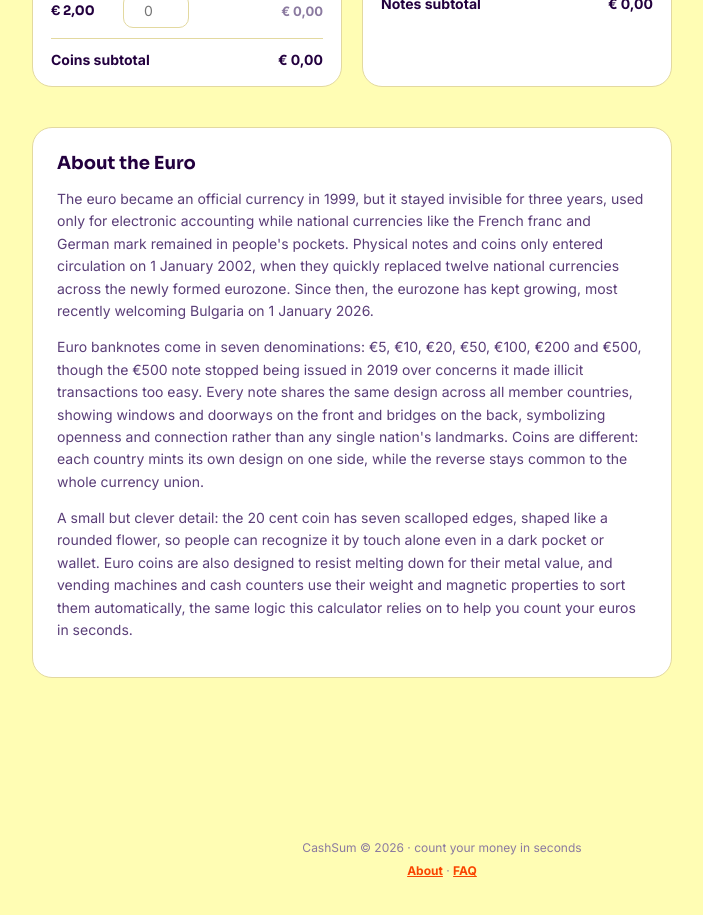
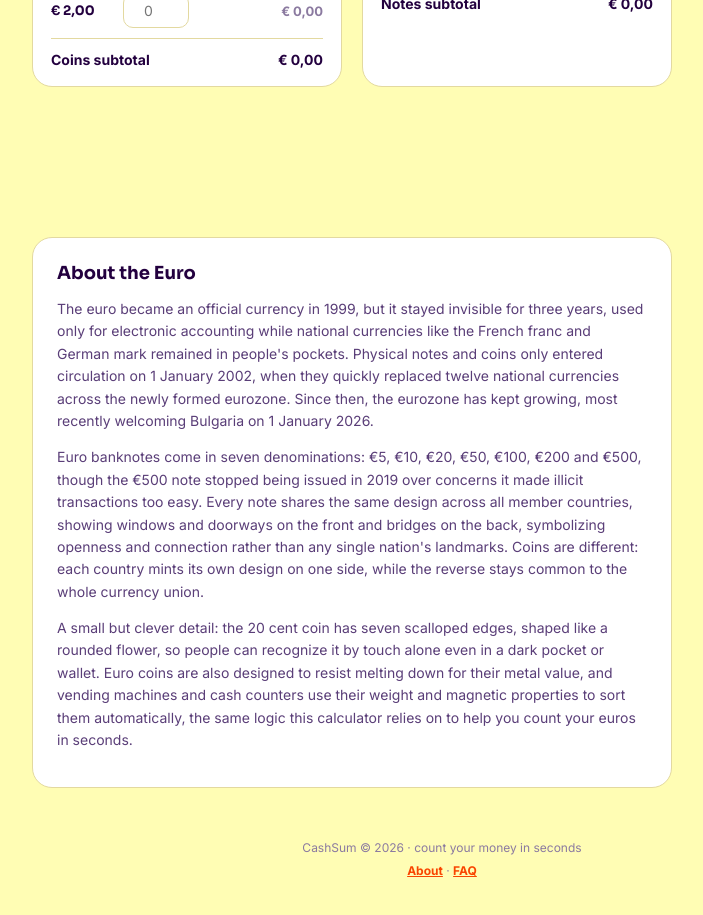
Before and after one commit to adilsonschmidtjunior-cpu/cashsum, a Next.js app: page /eur in a window 1280 px wide. Shown: the part 960-1875 px from the top of the page, without its empty margins (198-901 px from the left). Built offline with nearby package versions, Linux system fonts and the light colour scheme.

Commit message:
Update CashSumApp.jsx

```diff
--- a/components/CashSumApp.jsx
+++ b/components/CashSumApp.jsx
@@ -458,6 +458,10 @@ export default function CashSumApp({ slug }) {
             </div>
           </div>
 
+          <div style={{ marginBottom: 20 }}>
+            <AdSlot slot="3789125205" format="horizontal" style={{ minHeight: 90 }} />
+          </div>
+
           {config.article && (
             <div
               style={{
@@ -495,10 +499,6 @@ export default function CashSumApp({ slug }) {
               ))}
             </div>
           )}
-
-          <div style={{ marginBottom: 20 }}>
-            <AdSlot slot="3789125205" format="horizontal" style={{ minHeight: 90 }} />
-          </div>
         </div>
 
         <div className="cs-rail">
```
